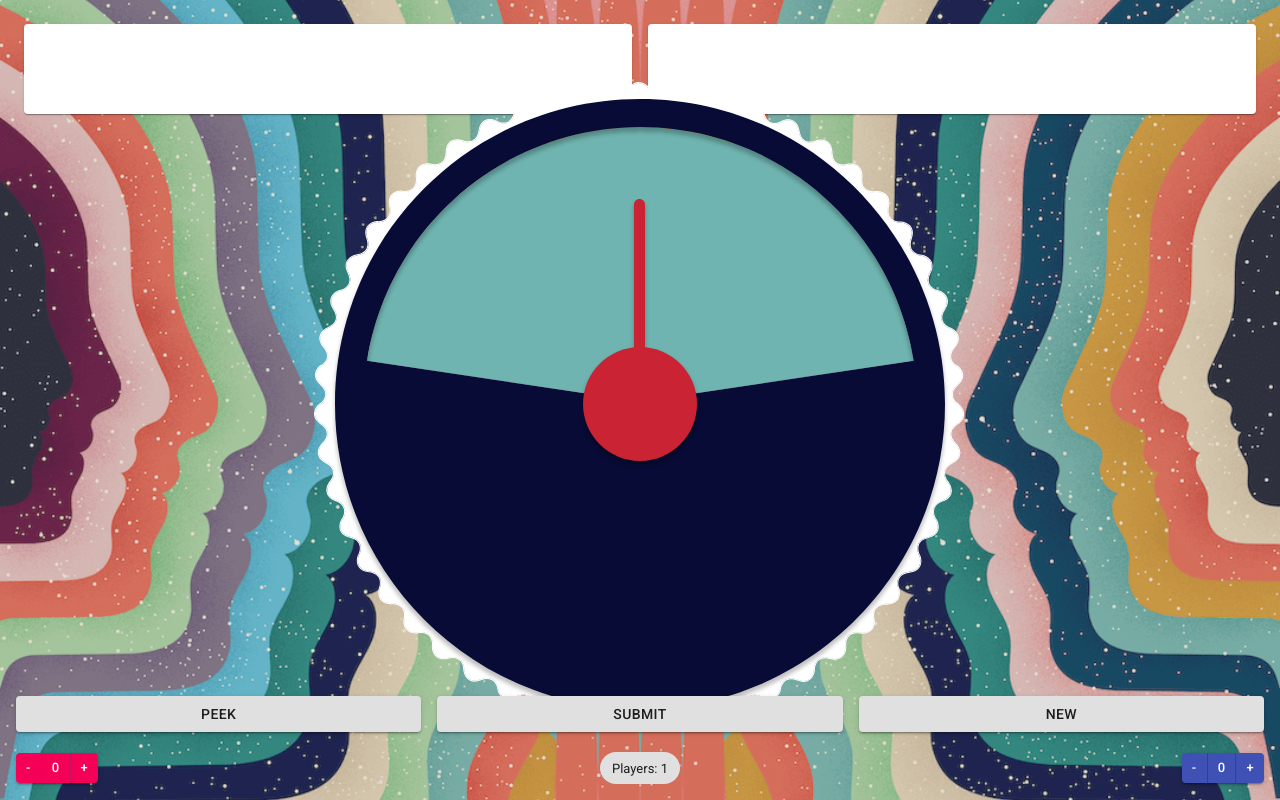
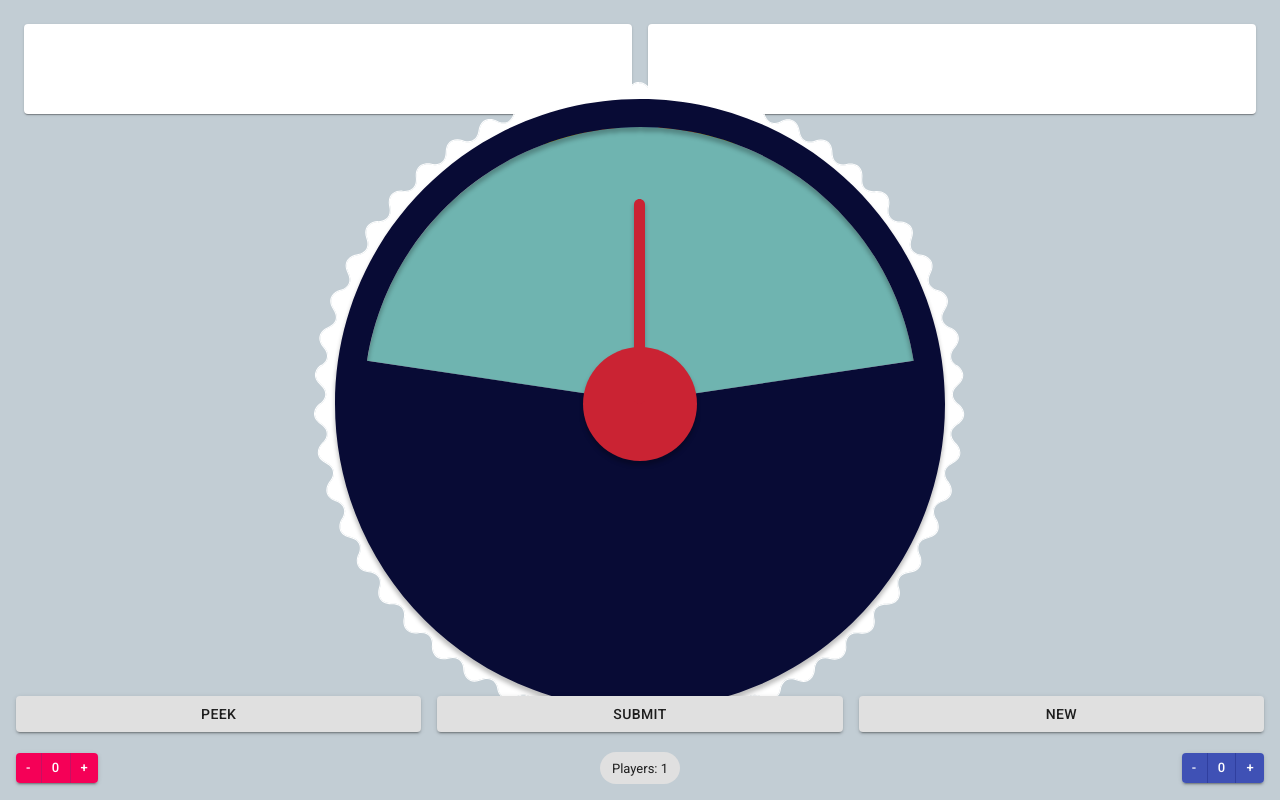
Before and after one commit to heybenchen/wavelength, a React (Create React App) app in the folder client/: page / in a window 1280 px wide. Built offline with nearby package versions, Linux system fonts and the light colour scheme; no server answers.

Commit message:
SImple background & click

```diff
--- a/client/src/components/app/App.tsx
+++ b/client/src/components/app/App.tsx
@@ -1,7 +1,6 @@
 import { Chip, makeStyles } from "@material-ui/core";
 import React, { useEffect, useState } from "react";
 import io from "socket.io-client";
-import background from "../../images/background@2x.png";
 import Device from "../device/Device";
 import Score from "../score/Score";
 
@@ -17,11 +16,11 @@ const useStyles = makeStyles({
     alignItems: "center",
     justifyContent: "center",
     fontSize: "calc(10px + 1.5vmin)",
-    backgroundImage: `url(${background})`,
-    backgroundPosition: "center",
-    backgroundSize: "cover",
-    backgroundBlendMode: "exclusion",
-    backgroundColor: "#181d2d",
+    // backgroundImage: `url(${background})`,
+    // backgroundPosition: "center",
+    // backgroundSize: "cover",
+    // backgroundBlendMode: "exclusion",
+    backgroundColor: "#c2cdd4",
   },
   status: {
     display: "flex",
--- a/client/src/components/device/Device.tsx
+++ b/client/src/components/device/Device.tsx
@@ -113,11 +113,6 @@ export default function Device({ socket }: DeviceProps) {
   };
 
   const handleDeviceClick = (event: React.MouseEvent) => {
-    let midpointY = window.innerHeight / 2;
-    if (event.clientY > midpointY) {
-      return;
-    }
-
     let { left, width } = event.currentTarget.getBoundingClientRect();
     let percentage = (event.clientX - left) / width;
     let guess = (percentage * 160 - 80) * 1.2;
```
